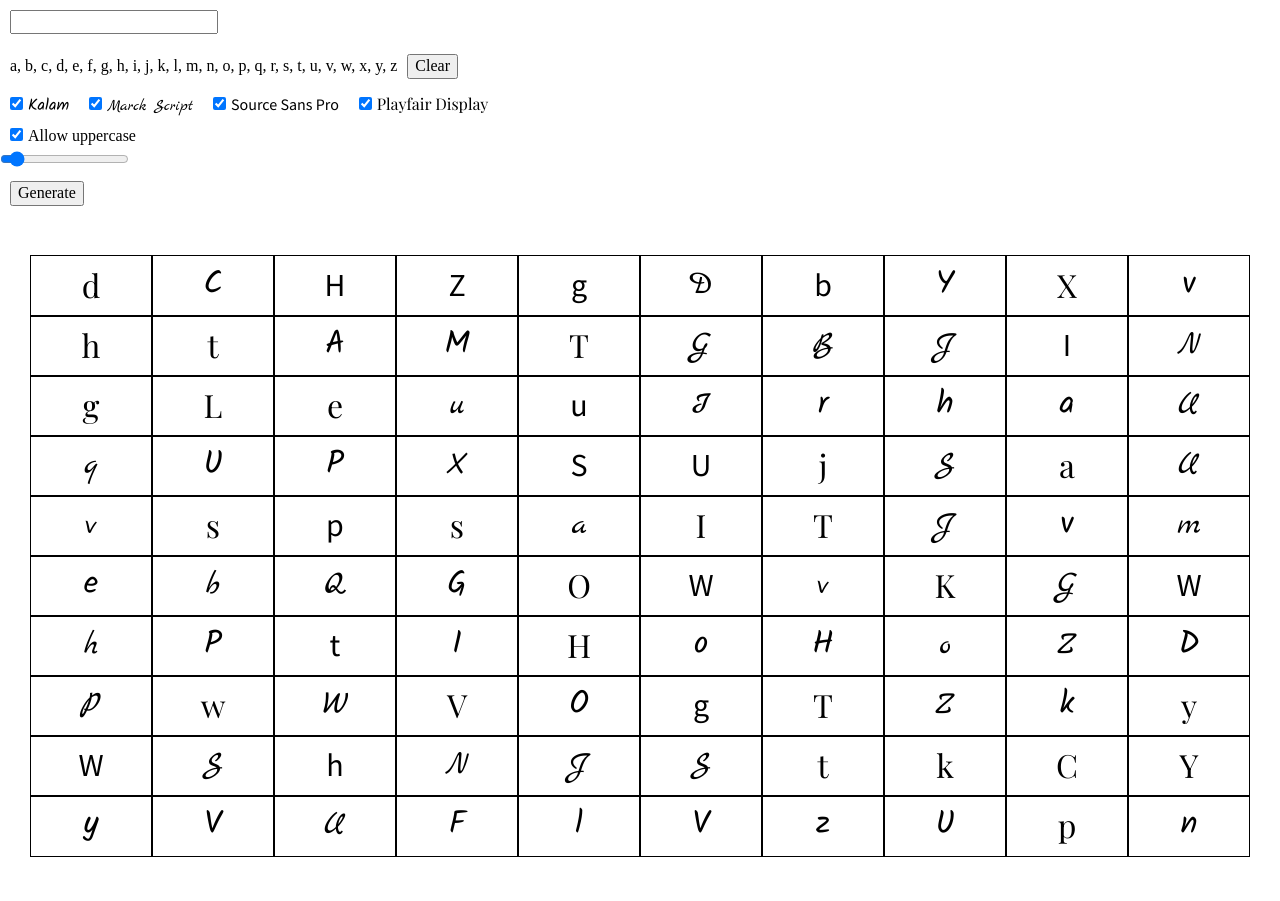
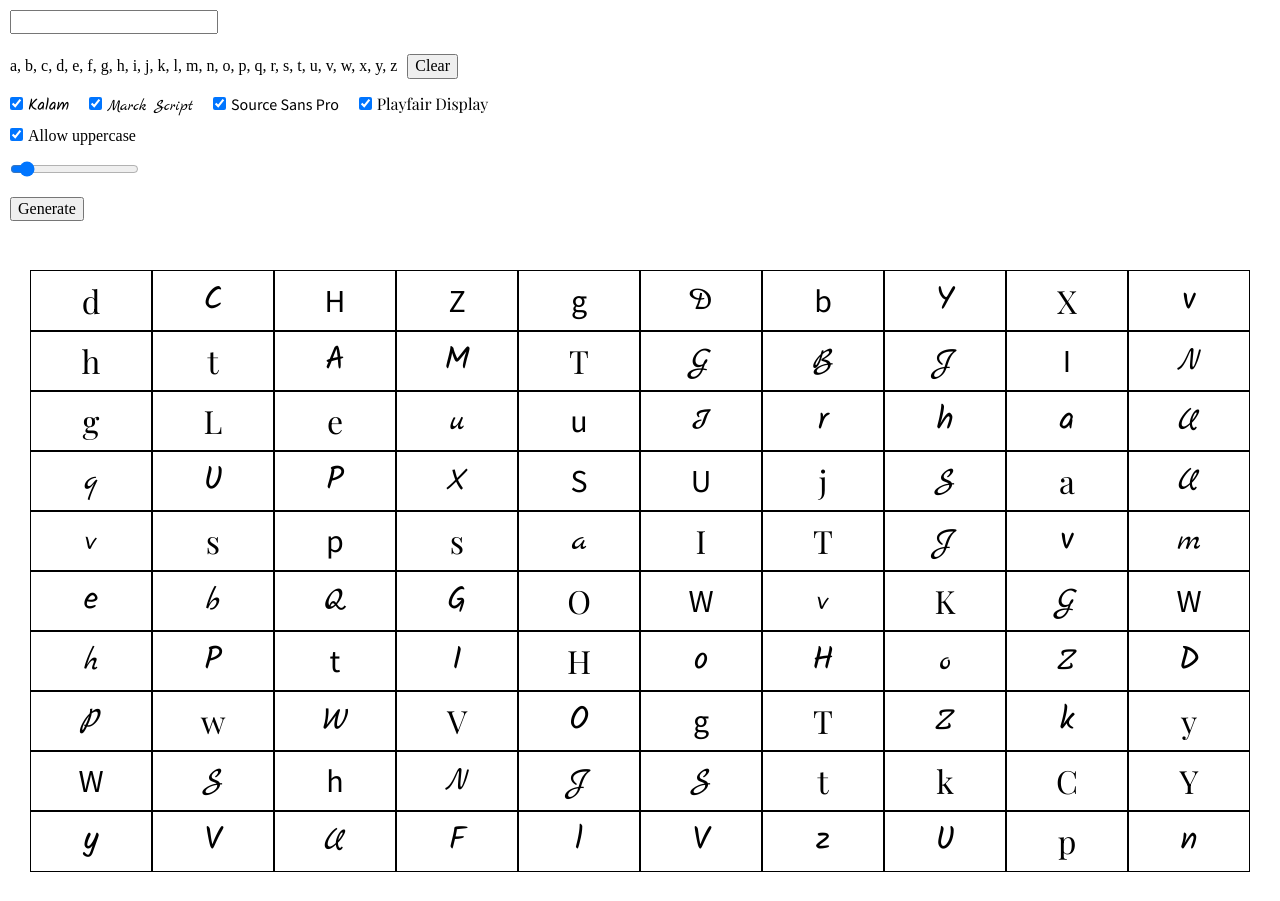
Before and after one commit to kylesureline/rndmltrs, a React (Create React App) app: page / in a window 1280 px wide. Built offline with nearby package versions, Linux system fonts and the light colour scheme.

Commit message:
add padding to the range

```diff
--- a/src/styles/_form.scss
+++ b/src/styles/_form.scss
@@ -6,6 +6,7 @@ button {
 }
 
 button,
-input[type="text"] {
+input[type="text"],
+input[type="range"] {
   margin: 10px;
 }
```
